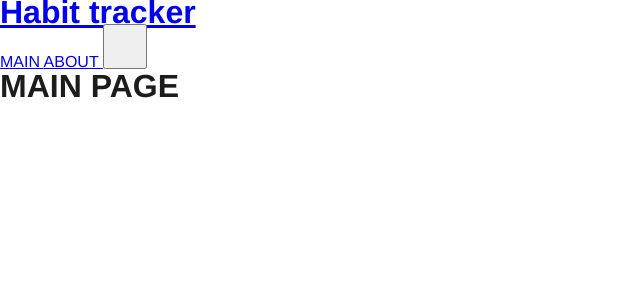
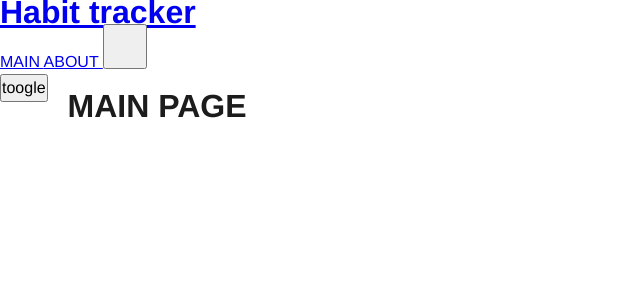
Before and after one commit to Astya965/HabitTracker, a React app: page / in a window 1280 px wide. Shown: the top 300 px of the page, without its empty margins (0-640 px from the left). Built offline with nearby package versions, Linux system fonts and the light colour scheme.

Commit message:
feat: Add sidebar

```diff
--- a/src/app/styles/index.scss
+++ b/src/app/styles/index.scss
@@ -5,9 +5,17 @@
 
 .app {
   min-height: 100vh;
-
   font: var(--font-l);
   color: var(--primary-text-color);
 
   background: var(--bg-color);
 }
+
+.page-main {
+  display: flex;
+}
+
+.page-content {
+  padding: 20px;
+  flex-grow: 1;
+}
--- a/src/app/styles/themes/dark.scss
+++ b/src/app/styles/themes/dark.scss
@@ -3,6 +3,7 @@
 
   --primary-color: rgb(245, 186, 234);
   --secondary-color: rgb(145, 68, 150);
+  --additional-color: rgb(111, 37, 116);
 
   --primary-text-color: rgb(241, 233, 233);
   --secondary-text-color: rgb(211, 207, 207);
--- a/src/app/styles/themes/normal.scss
+++ b/src/app/styles/themes/normal.scss
@@ -3,6 +3,7 @@
 
   --primary-color: rgb(145, 68, 150);
   --secondary-color: rgb(245, 186, 234);
+  --additional-color: rgb(244, 214, 238);
 
   --primary-text-color: rgb(29, 28, 28);
   --secondary-text-color: rgb(157, 154, 154);
--- a/src/app/ui/App.tsx
+++ b/src/app/ui/App.tsx
@@ -3,6 +3,7 @@ import { AppRoutes } from "./AppRoutes";
 
 import { useTheme } from "entities/theme";
 import { Header } from "widgets/Header";
+import { Sidebar } from "widgets/Sidebar";
 
 const App = () => {
   const { theme } = useTheme();
@@ -10,7 +11,12 @@ const App = () => {
   return (
     <div className={`app ${theme}`}>
       <Header />
-      <AppRoutes />
+      <main className="page-main">
+        <Sidebar />
+        <div className="page-content">
+          <AppRoutes />
+        </div>
+      </main>
     </div>
   );
 };
--- a/src/widgets/Header/ui/Header.m.scss
+++ b/src/widgets/Header/ui/Header.m.scss
@@ -5,6 +5,7 @@
   width: 100%;
   height: var(--navbar-height);
   padding: 20px;
+  grid-area: header;
 
   background-color: var(--secondary-color);
 }
--- /dev/null
+++ b/src/widgets/Sidebar/index.ts
@@ -0,0 +1 @@
+export { Sidebar } from "./ui/Sidebar";
--- /dev/null
+++ b/src/widgets/Sidebar/ui/Sidebar.m.scss
@@ -0,0 +1,17 @@
+.sidebar {
+  height: calc(100vh - var(--navbar-height));
+  width: 300px;
+
+  background-color: var(--additional-color);
+  transition: width 0.5s;
+}
+
+.collapsed {
+    width: 80px;
+}
+
+@media (max-width: 680px) {
+  .sidebar {
+    max-width: 80px;
+  }
+}
--- /dev/null
+++ b/src/widgets/Sidebar/ui/Sidebar.tsx
@@ -0,0 +1,23 @@
+import { FC, useState } from "react";
+import { classNames } from "helpers/classNames";
+import cls from "./Sidebar.m.scss";
+
+interface SidebarProps {
+  className?: string;
+}
+
+export const Sidebar: FC<SidebarProps> = ({ className }) => {
+  const [collapsed, setCollapsed] = useState(false);
+
+  const handleToggle = () => setCollapsed((prev) => !prev);
+
+  return (
+    <div
+      className={classNames(cls.sidebar, { [cls.collapsed]: collapsed }, [
+        className,
+      ])}
+    >
+      <button onClick={handleToggle}>toogle</button>
+    </div>
+  );
+};
```
